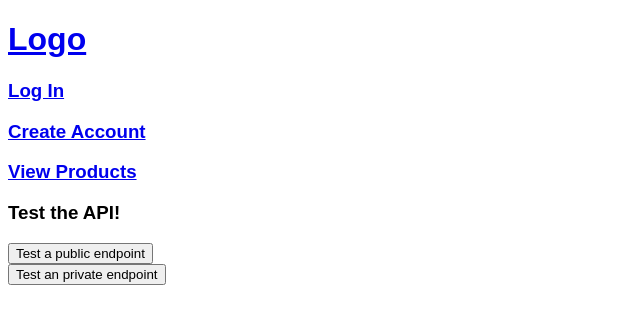
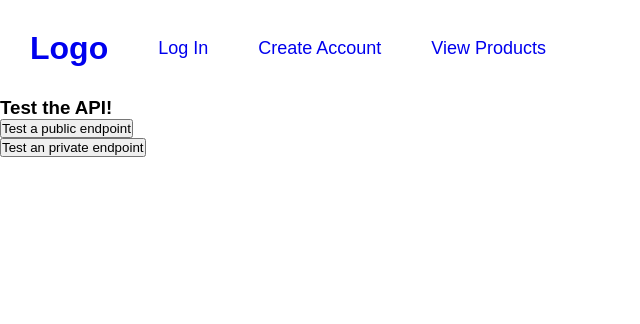
Before and after one commit to tonyelison/shop-react, a React (Vite) app: page / in a window 1280 px wide. Shown: the top 324 px of the page, without its empty margins (0-640 px from the left). Built offline with nearby package versions, Linux system fonts and the light colour scheme; no server answers; a web font is replaced by a local one.

Commit message:
Apply universal selector, add flex display to global header

```diff
--- a/src/components/Header.jsx
+++ b/src/components/Header.jsx
@@ -1,21 +1,24 @@
 import { Link } from 'react-router-dom';
+import '../styles/Header.css';
 
 const Header = () => {
   return (
     <header>
-      <h1>
+      <div className="logo">
         <Link to="/">Logo</Link>
-      </h1>
+      </div>
       <nav>
-        <h3>
-          <Link to="/login">Log In</Link>
-        </h3>
-        <h3>
-          <Link to="/register">Create Account</Link>
-        </h3>
-        <h3>
-          <Link to="/products">View Products</Link>
-        </h3>
+        <ul>
+          <li>
+            <Link to="/login">Log In</Link>
+          </li>
+          <li>
+            <Link to="/register">Create Account</Link>
+          </li>
+          <li>
+            <Link to="/products">View Products</Link>
+          </li>
+        </ul>
       </nav>
     </header>
   );
--- a/src/index.css
+++ b/src/index.css
@@ -1,3 +1,9 @@
+* {
+  margin: 0;
+  padding: 0;
+  box-sizing: border-box;
+}
+
 :root {
   font-family: 'Satoshi', sans-serif;
 }
--- /dev/null
+++ b/src/styles/Header.css
@@ -0,0 +1,29 @@
+header {
+  padding: 30px;
+}
+
+header .logo {
+  font-size: 32px;
+  font-weight: 900;
+}
+
+header,
+header nav ul {
+  display: flex;
+  align-items: center;
+  gap: 50px;
+}
+
+header a {
+  text-decoration: none;
+  text-wrap: nowrap;
+}
+
+header nav {
+  font-size: 18px;
+  font-weight: 500;
+}
+
+header nav ul {
+  list-style: none;
+}
```
